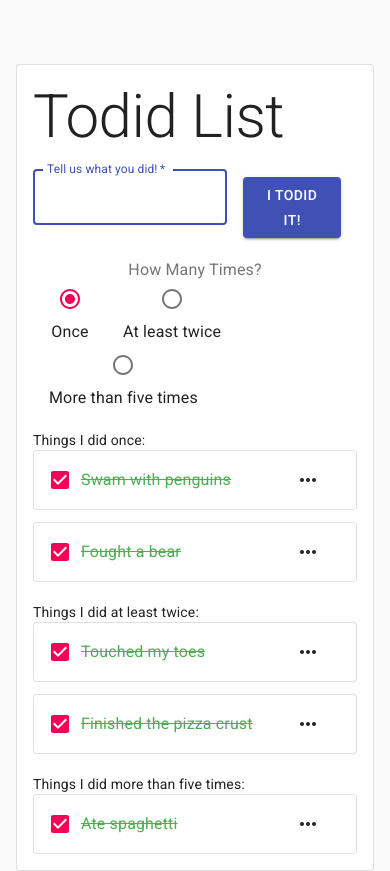
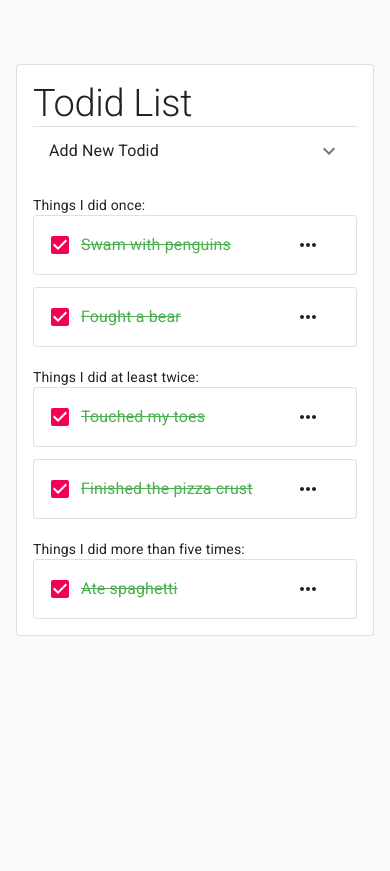
Before and after one commit to devinereshan/todid-list, a React (Create React App) app: page /todidlist in a window 390 px wide. After the commit the page ends 844 px from the top, so only its background shows below. Built offline with nearby package versions, Linux system fonts and the light colour scheme.

Commit message:
Add media query to fix form layout on mobile

```diff
--- a/src/App.js
+++ b/src/App.js
@@ -5,10 +5,20 @@ import Home from "./routes/Home";
 import SignIn from "./routes/SignIn";
 import SignUp from "./routes/SignUp";
 import TodidList from "./components/TodidList";
-import { CssBaseline } from "@material-ui/core";
+import {
+  CssBaseline,
+  createMuiTheme,
+  responsiveFontSizes,
+  ThemeProvider,
+} from "@material-ui/core";
+import UserHome from "./routes/UserHome";
+
+let theme = createMuiTheme();
+theme = responsiveFontSizes(theme);
 
 function App() {
   return (
+    <ThemeProvider theme={theme}>
       <Router>
         <CssBaseline />
         <Switch>
@@ -17,8 +27,10 @@ function App() {
           <Route exact path="/signin" component={SignIn} />
           {/* temporary */}
           <Route exact path="/todidlist" component={TodidList} />
+          <Route exact path="/userhome" component={UserHome} />
         </Switch>
       </Router>
+    </ThemeProvider>
   );
 }
 
--- a/src/components/AddItemForm.js
+++ b/src/components/AddItemForm.js
@@ -7,11 +7,23 @@ import FormControlLabel from "@material-ui/core/FormControlLabel";
 import FormLabel from "@material-ui/core/FormLabel";
 import RadioGroup from "@material-ui/core/RadioGroup";
 import Radio from "@material-ui/core/Radio";
+import Accordion from "@material-ui/core/Accordion";
+import AccordionSummary from "@material-ui/core/AccordionSummary";
+import AccordionDetails from "@material-ui/core/AccordionDetails";
+import { ExpandMore } from "@material-ui/icons";
+import { Typography, useTheme } from "@material-ui/core";
+import useMediaQuery from "@material-ui/core/useMediaQuery";
+import Grid from "@material-ui/core/Grid";
 
 const useStyles = makeStyles((theme) => ({
   root: {
     display: "flex",
+    justifyContent: "center",
+  },
+  formBox: {
+    display: "flex",
     justifyContent: "space-evenly",
+    alignItems: "center",
   },
   submit: {
     margin: theme.spacing(3, 2, 2),
@@ -19,10 +31,47 @@ const useStyles = makeStyles((theme) => ({
   radioContainer: {
     display: "flex",
     flexDirection: "column",
+    marginTop: theme.spacing(1),
+    [theme.breakpoints.up("sm")]: {
       alignItems: "center",
-    marginTop: theme.spacing(1),
+    },
+  },
+  radioTitle: {
+    textAlign: "center",
   },
 }));
+
+function ResponsiveRadioGroup(props) {
+  const theme = useTheme();
+  const matches = useMediaQuery(theme.breakpoints.up("sm"));
+
+  return (
+    <RadioGroup
+      row={matches}
+      aria-label="iterations"
+      name="iterations"
+      defaultValue="1"
+      value={props.todiderations}
+      onChange={props.handleRadioChange}
+    >
+      {props.children}
+    </RadioGroup>
+  );
+}
+
+function ResponsiveRadioButton(props) {
+  const theme = useTheme();
+  const matches = useMediaQuery(theme.breakpoints.up("sm"));
+
+  return (
+    <FormControlLabel
+      value={props.value}
+      control={<Radio color="secondary" />}
+      label={props.label}
+      labelPlacement={matches ? "bottom" : "end"}
+    />
+  );
+}
 
 export default function AddItemForm(props) {
   const [todidText, setTodid] = useState("");
@@ -50,8 +99,17 @@ export default function AddItemForm(props) {
   };
 
   return (
+    <Accordion elevation={0}>
+      <AccordionSummary
+        expandIcon={<ExpandMore />}
+        aria-controls="add-todid-item"
+        id="add-todid-header"
+      >
+        <Typography variant="body1">Add New Todid</Typography>
+      </AccordionSummary>
+      <AccordionDetails className={classes.root}>
         <form onSubmit={handleSubmit}>
-      <Box className={classes.root}>
+          <Box className={classes.formBox}>
             <TextField
               variant="outlined"
               margin="normal"
@@ -69,39 +127,24 @@ export default function AddItemForm(props) {
               color="primary"
               className={classes.submit}
             >
-          I todid it!
+              Todid it!
             </Button>
           </Box>
           <Box className={classes.radioContainer}>
+            <Grid item className={classes.radioTitle}>
               <FormLabel>How Many Times?</FormLabel>
-        <RadioGroup
-          row
-          aria-label="iterations"
-          name="iterations"
-          defaultValue="1"
-          value={todiderations}
+            </Grid>
+            <ResponsiveRadioGroup
+              todiderations={todiderations}
               onChange={handleRadioChange}
             >
-          <FormControlLabel
-            value="1"
-            control={<Radio color="secondary" />}
-            label="Once"
-            labelPlacement="bottom"
-          />
-          <FormControlLabel
-            value="2"
-            control={<Radio color="secondary" />}
-            label="At least twice"
-            labelPlacement="bottom"
-          />
-          <FormControlLabel
-            value="5"
-            control={<Radio color="secondary" />}
-            label="More than five times"
-            labelPlacement="bottom"
-          />
-        </RadioGroup>
+              <ResponsiveRadioButton value="1" label="Once" />
+              <ResponsiveRadioButton value="2" label="At least twice" />
+              <ResponsiveRadioButton value="5" label="More than five times" />
+            </ResponsiveRadioGroup>
           </Box>
         </form>
+      </AccordionDetails>
+    </Accordion>
   );
 }
```
Lines whose indentation alone changed are shown as unchanged.
